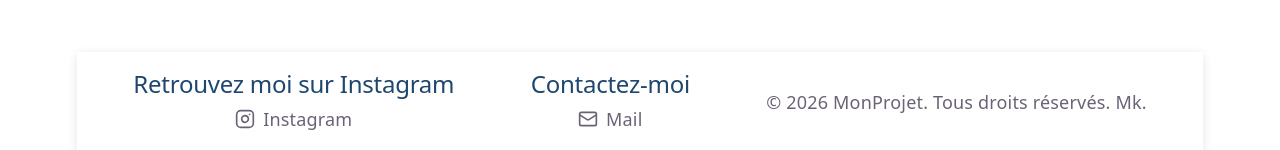
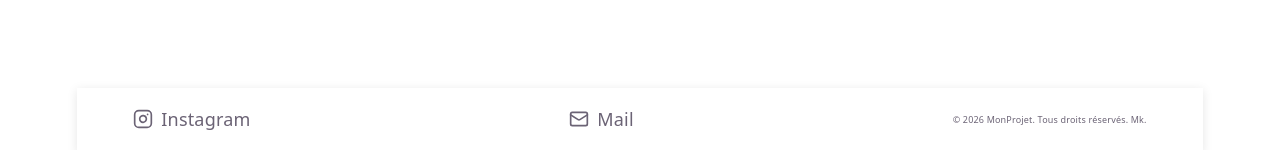
Before and after one commit to aldarf55-tech/Chris-galerie, a React (Vite) app: page / in a window 1280 px wide. Shown: the part 647-797 px from the top of the page. Built offline with nearby package versions, Linux system fonts and the light colour scheme; no server answers; the database is empty.

Commit message:
fix: correction footer, prix lightbox

```diff
--- a/src/components/layout/Footer/Footer.module.css
+++ b/src/components/layout/Footer/Footer.module.css
@@ -41,3 +41,7 @@
 .mailLink:hover {
   color: #d06e2d; /* Couleur personnalisée au survol */
 }
+
+.footer p {
+  font-size: 0.5rem;
+}
--- a/src/components/layout/Footer/Footer.tsx
+++ b/src/components/layout/Footer/Footer.tsx
@@ -4,7 +4,6 @@ export const Footer = () => {
   return (
     <footer className={styles.footer}>
       <div className={styles.social}>
-          <h2>Retrouvez moi sur Instagram</h2>
               <a href="https://www.instagram.com/christophevergnet/" target="_blank" rel="noopener noreferrer" className={styles.socialLink}>
                 <svg className={styles.buttonIcon}
                 width="20"
@@ -26,7 +25,6 @@ export const Footer = () => {
         </div>
 
         <div className={styles.social}>
-          <h2>Contactez-moi</h2>
               <a href="mailto:votre.adresse@email.com?subject=Demande%20d'information" className={styles.mailLink}>
                 <svg
                   width="20"
--- a/src/components/ui/Lightbox.tsx
+++ b/src/components/ui/Lightbox.tsx
@@ -60,7 +60,6 @@ export const Lightbox = ({ artworksList, currentIndex, setCurrentIndex, onClose
         <div className={styles.info}>
           <h3>{artwork.thematique}</h3>
           <h5>{artwork.technique}</h5>
-          <p>{artwork.price} €</p>
         </div>
       </div>
 
```
